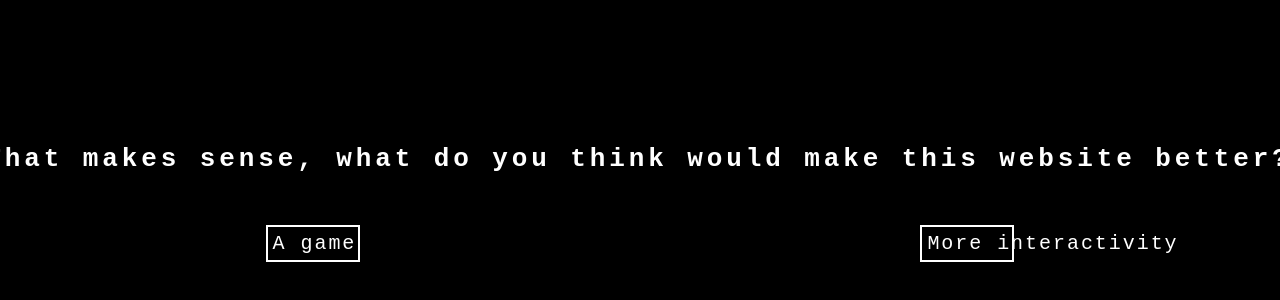
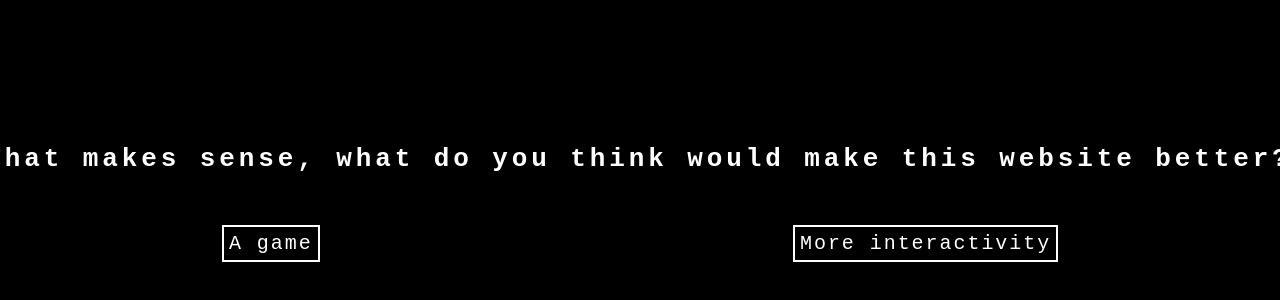
Before and after one commit to ShneurNovack/isthisawebsite, a plain HTML site: page question1.html in a window 1280 px wide. Shown: the part 202-502 px from the top of the page. Drawn offline with Linux system fonts and the light colour scheme.

Commit message:
Update question1.html

```diff
--- a/question1.html
+++ b/question1.html
@@ -96,7 +96,7 @@ h1 {
 	text-decoration: none;
 	border: solid 2px #fff;
 	padding: 5px;
-	width: 80px !important;
+	min-width: 80px !important;
 	font-size: 20px;
 	font-family: monospace;
 	text-align: center;
```
